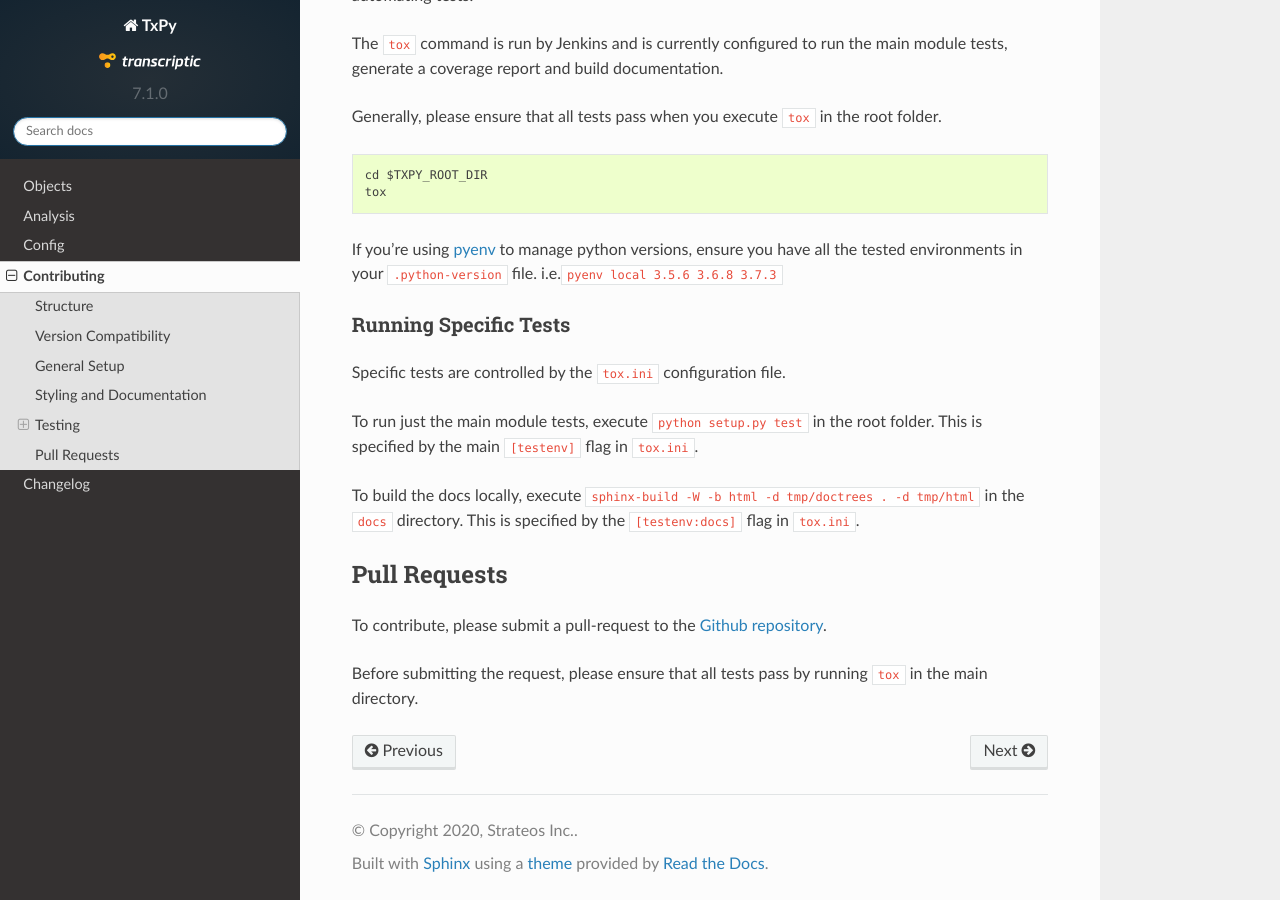
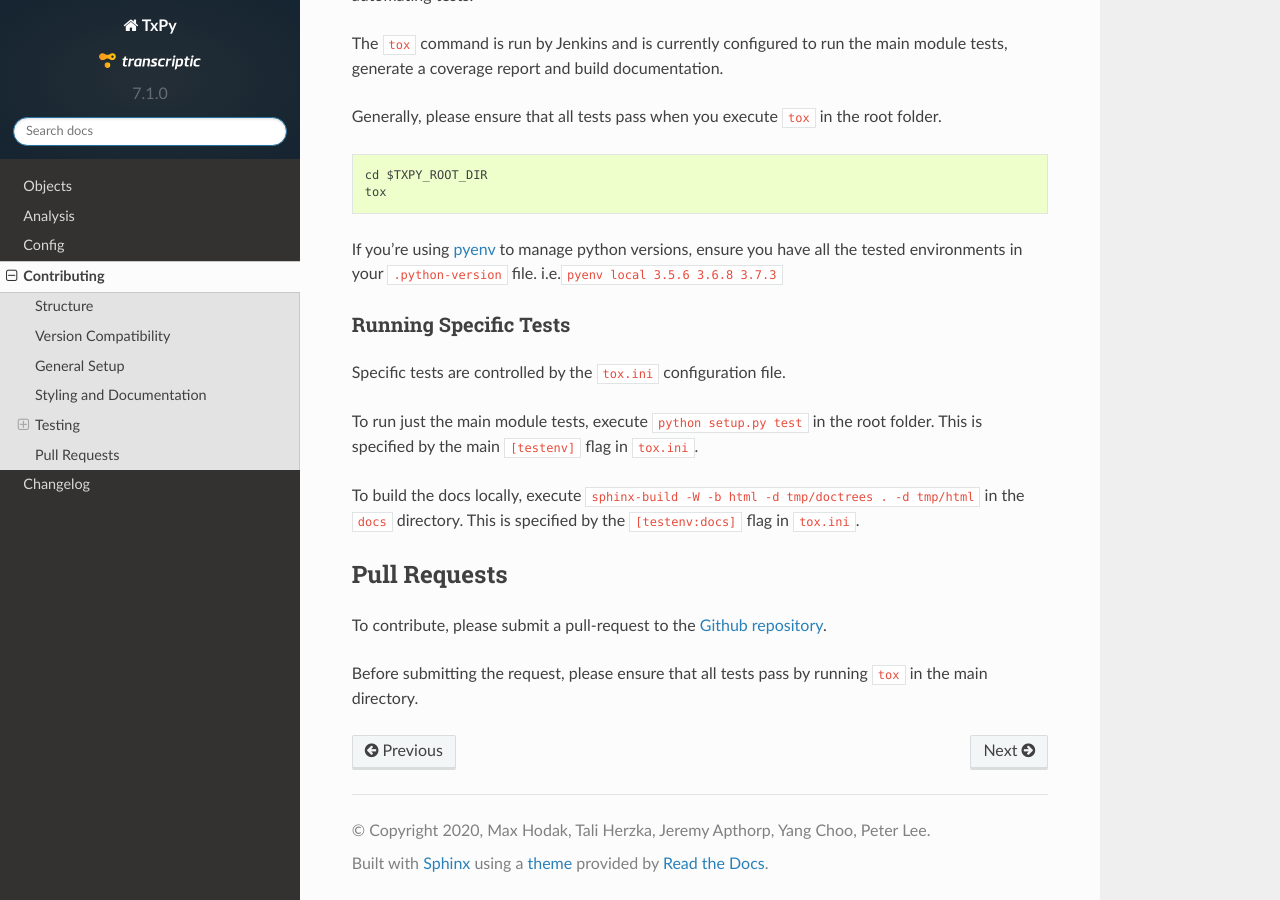
Before and after one commit to strateos/transcriptic, a Sphinx documentation site: the page built from docs/contributing.rst, in a window 1280 px wide and 900 px high, scrolled down 1456 px. Built offline with Sphinx 7.4.7 and the Read the Docs theme 2.0.0, drawn with Linux system fonts in a browser that asks for light colours.

Commit message:
address comments

```diff
--- a/CONTRIBUTING.rst
+++ b/CONTRIBUTING.rst
@@ -112,7 +112,7 @@
 -------------
 
 To contribute, please submit a pull-request to the `Github
-repository <http://github.com/transcriptic/transcriptic>`__.
+repository <http://github.com/strateos/transcriptic>`__.
 
 Before submitting the request, please ensure that all tests pass by
 running ``tox`` in the main directory.
--- a/docs/conf.py
+++ b/docs/conf.py
@@ -90,7 +90,7 @@
 
 # General information about the project.
 project = u"TxPy"
-copyright = u"2020, Strateos Inc."
+copyright = u"2020, Max Hodak, Tali Herzka, Jeremy Apthorp, Yang Choo, Peter Lee"
 
 
 exec(open("../transcriptic/version.py").read())
```
